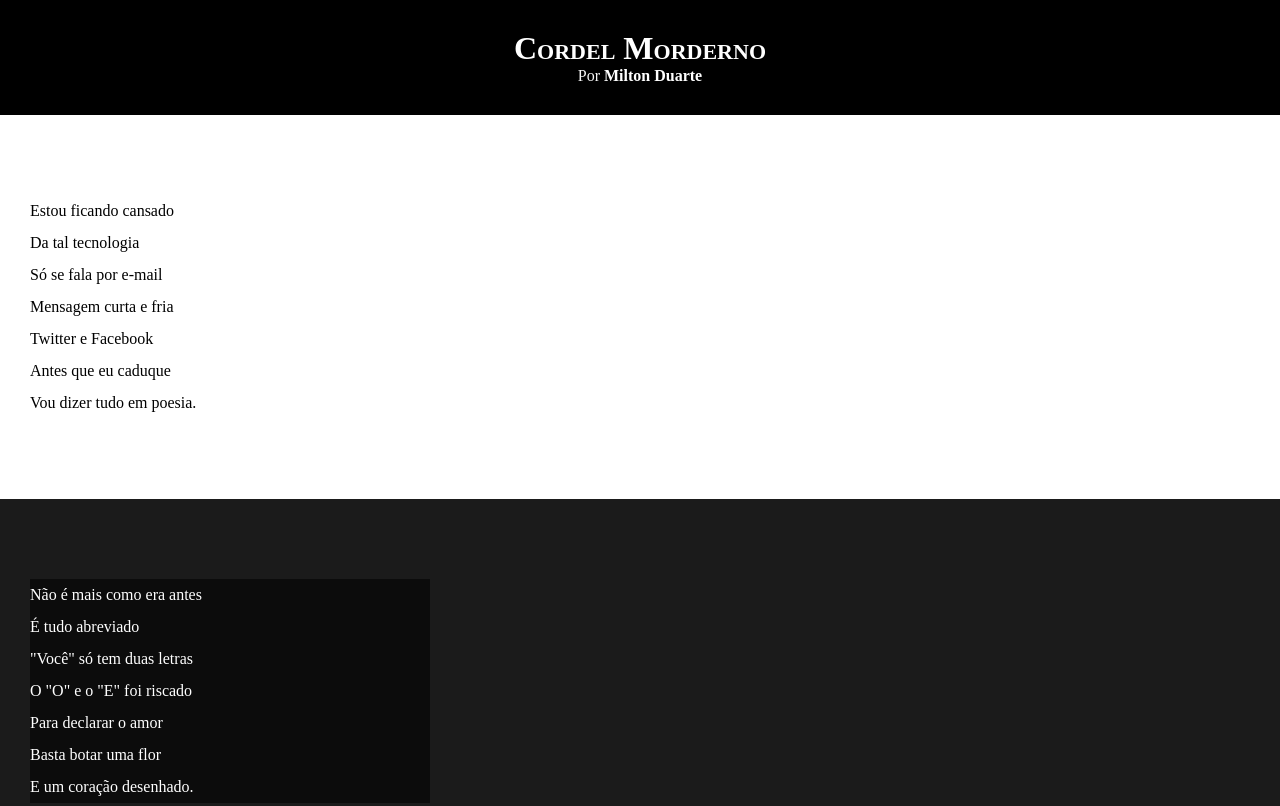
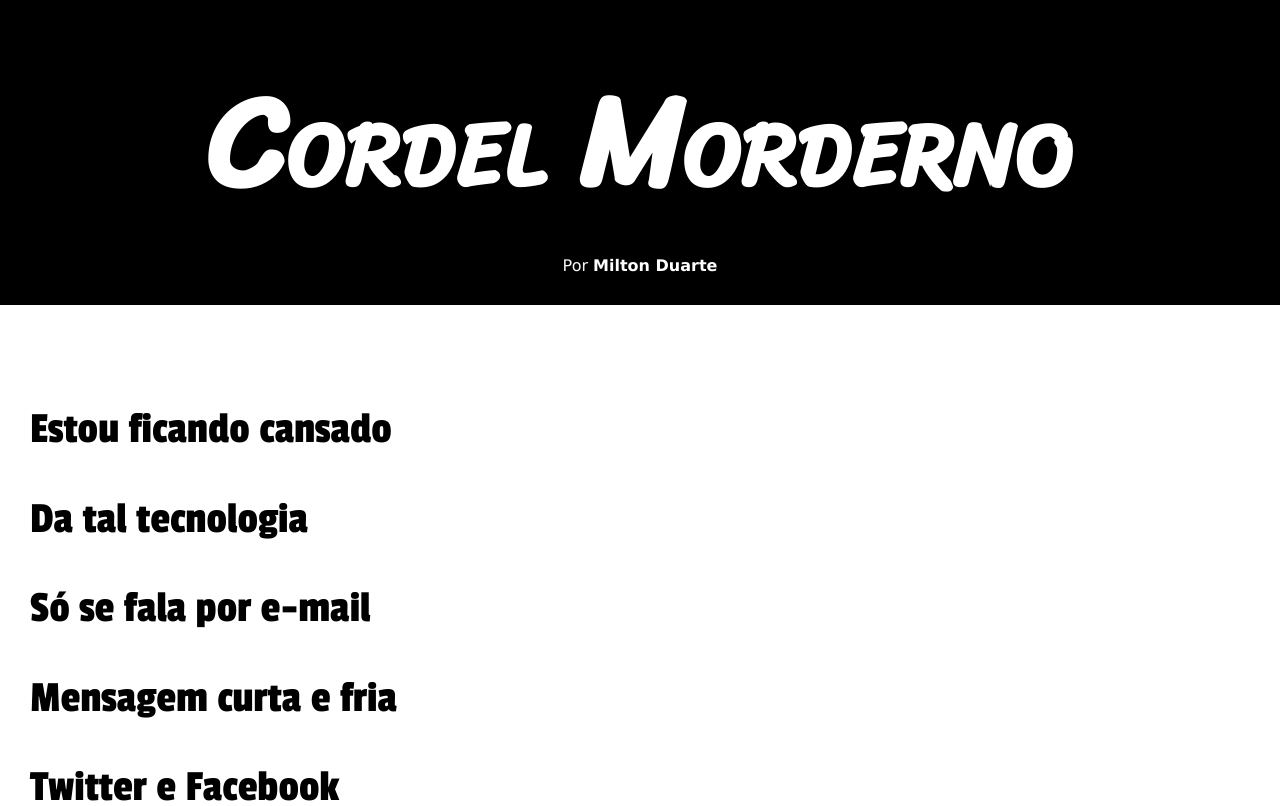
Before and after one commit to dev-edgardfelix/poesias-cordel, a plain HTML site: page pag01.html in a window 1280 px wide. Shown: the top 806 px of the page. Drawn offline with Linux system fonts and the light colour scheme.

Commit message:
Atualização de estilos

```diff
--- a/estilo.css
+++ b/estilo.css
@@ -1,5 +1,12 @@
 @charset "UTF-8";
+@import url('https://fonts.googleapis.com/css2?family=Passion+One:wght@400;700;900&display=swap');
+@import url('https://fonts.googleapis.com/css2?family=Sriracha&display=swap');
 
+:root{
+    --fonte1: Verdana, Geneva, Tahoma, sans-serif;
+    --fonte2: "Sriracha", cursive;
+    --fonte3: "Passion One", sans-serif;
+}
 *{
     margin: 0px;
     padding: 0px;
@@ -8,6 +15,7 @@
 html,body{
     min-height: 100vh;
     background-color: darkgrey;
+    font-family: var(--fonte1) ;
 }
 header{
     background-color: black;
@@ -17,6 +25,8 @@ header > h1{
     color: white;
     padding-top: 30px;
     font-variant: small-caps;
+    font-family: var(--fonte2);
+    font-size: 10vw;
 }
 header > p{
     color: whitesmoke;
@@ -37,6 +47,8 @@ section{
     padding-bottom: 10vh;
     line-height: 2em;
     padding-left: 30px;
+    font-family: var(--fonte3);
+    font-size: 3.5vw;
 }
 .normal{
     background-color: white;
@@ -48,7 +60,8 @@ section{
 }
 section.imagem > p{
     background-color: rgba(0, 0, 0, 0.555);
-    width: 400px;
+    display: inline-block;
+    padding: 5px;
 }
 footer{
     background-color: black;
```
